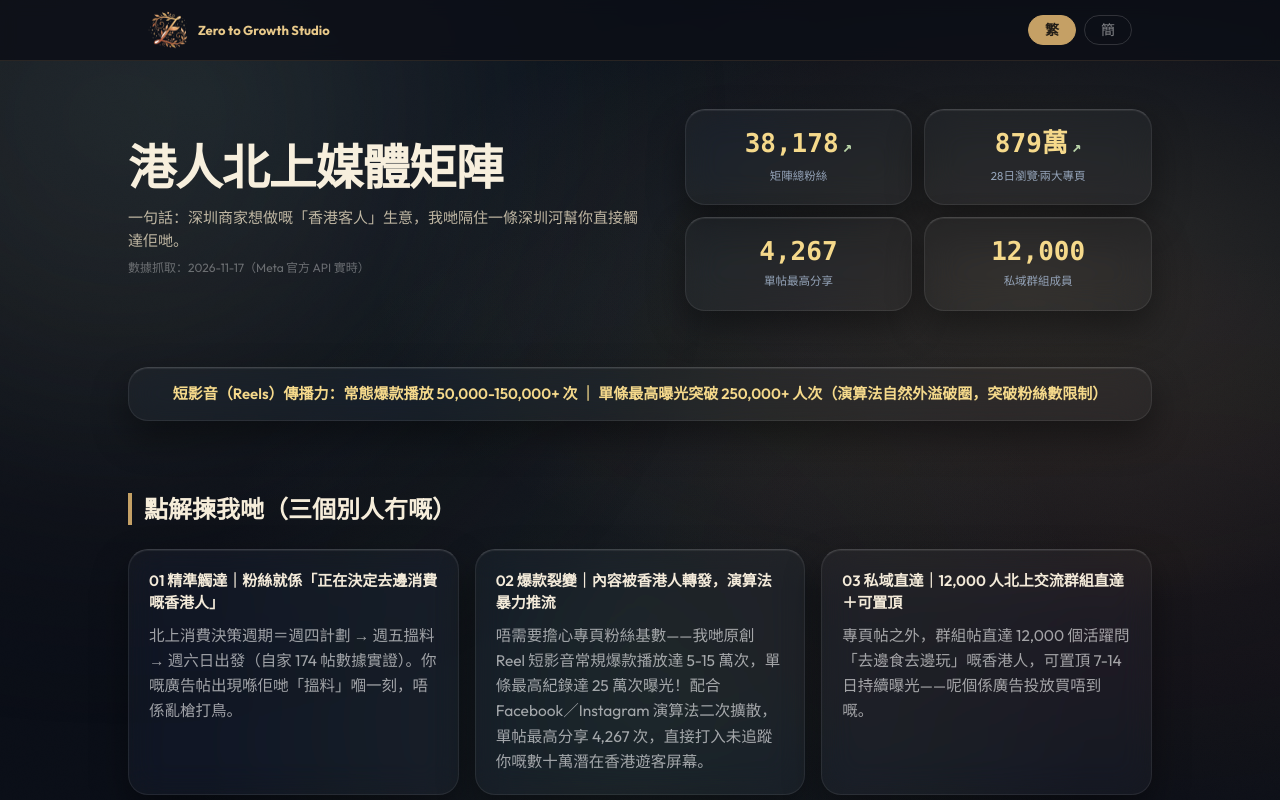
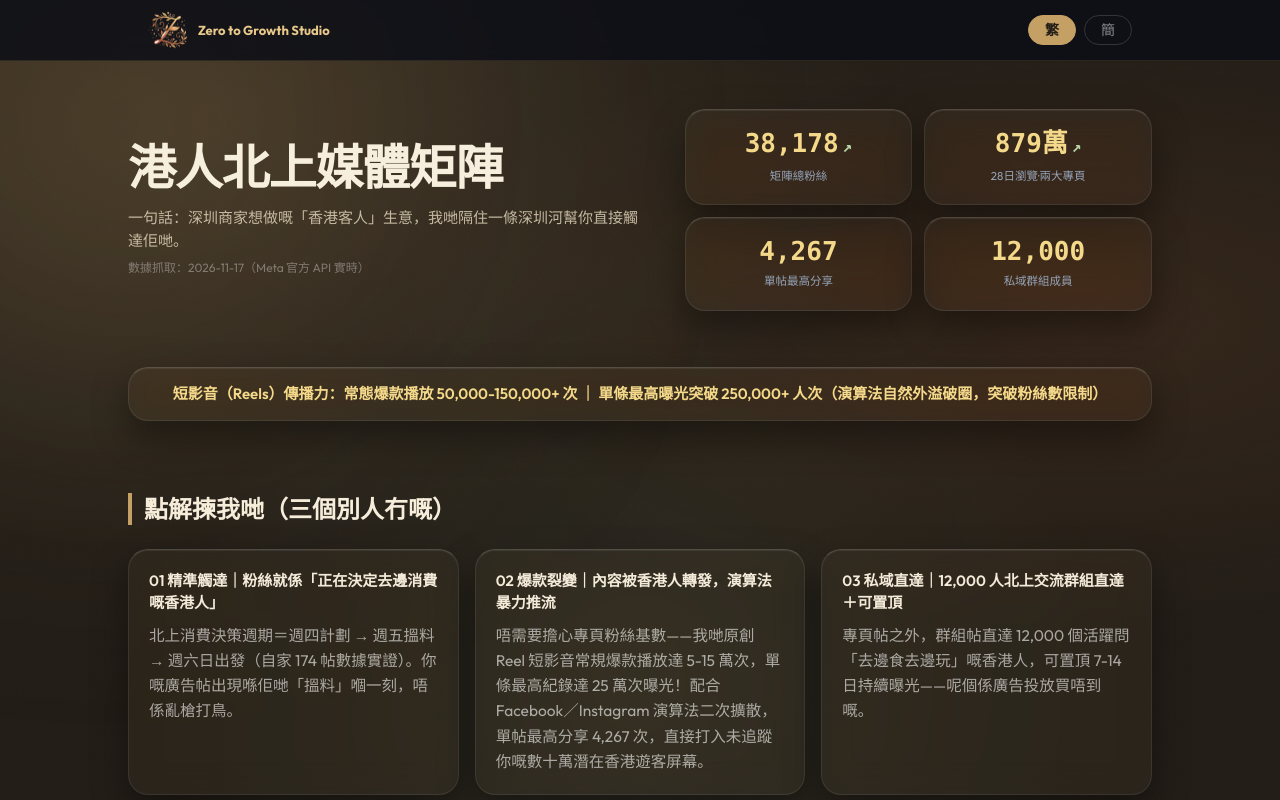
Before and after one commit to zzzzzerozzzz/podcast-web, a Next.js app: page / in a window 1280 px wide. Shown: the top 800 px of the page. Built offline with nearby package versions, Linux system fonts and the light colour scheme.

Commit message:
底色還原暖炭金定版#221d17+金橙綠radial（ZERO兩次確認偏好；#0A0E17/#0c0f17冷黑勿再用）

```diff
--- a/app/globals.css
+++ b/app/globals.css
@@ -150,12 +150,11 @@
 
 /* Depth glassmorphism — added 2026-11-17 (ZERO spec) */
 body {
-  background-color: #0A0E17;
+  background-color: #221d17;
   background-image:
-    radial-gradient(at 15% 12%, rgba(56, 189, 248, 0.07) 0px, transparent 42%),
-    radial-gradient(at 80% 35%, rgba(232, 201, 138, 0.15) 0px, transparent 45%),
-    radial-gradient(at 90% 70%, rgba(224, 123, 57, 0.07) 0px, transparent 40%),
-    radial-gradient(at 50% 88%, rgba(157, 184, 138, 0.09) 0px, transparent 50%);
+    radial-gradient(at 15% 15%, rgba(197, 160, 101, 0.16) 0px, transparent 45%),
+    radial-gradient(at 85% 40%, rgba(224, 123, 57, 0.10) 0px, transparent 45%),
+    radial-gradient(at 50% 85%, rgba(157, 184, 138, 0.08) 0px, transparent 50%);
   background-attachment: fixed;
 }
 .glass-card {
```
